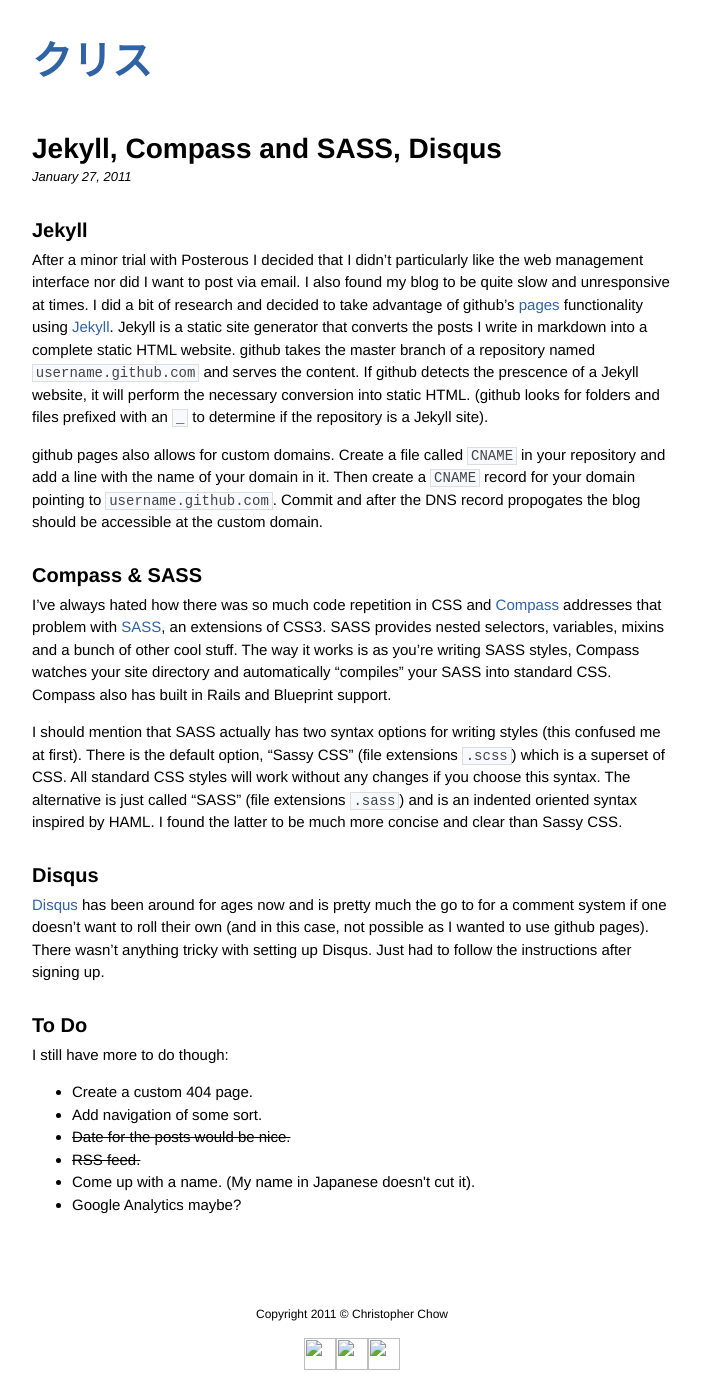
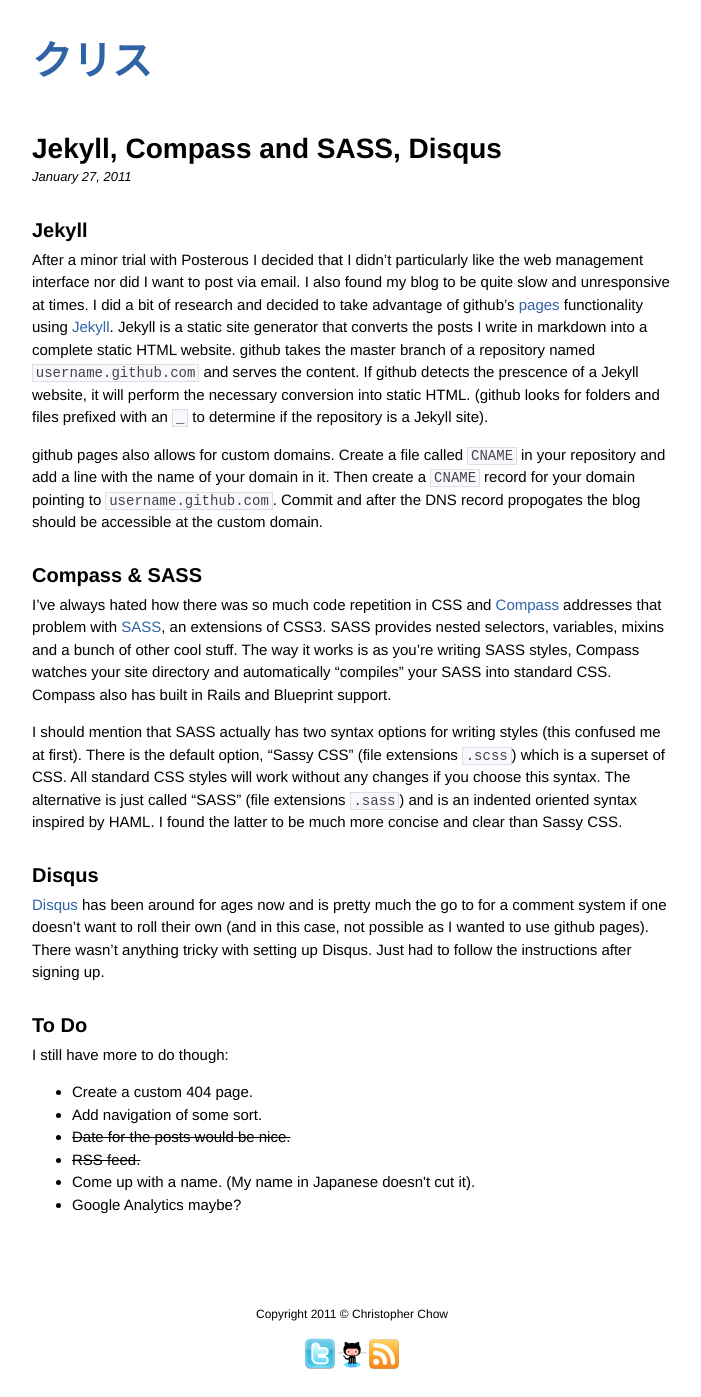
Before and after one commit to christophersjchow/blog, a Jekyll site: the page built from _posts/2011-01-27-Jekyll-Compass-and-SASS-Disqus.markdown, in a window 1280 px wide. Shown: the whole page, without its empty margins (288-989 px from the left). Built offline with Jekyll 4.4.1, drawn with Linux system fonts in a browser that asks for light colours; comment, search, counter and statistics services are not loaded.

Commit message:
Made site HTML5 and CSS3 compliant.

```diff
--- a/_includes/footer.html
+++ b/_includes/footer.html
@@ -1,4 +1,4 @@
 <div id="footer">
   <p>Copyright 2011 &copy; Christopher Chow</p>
-  <a href="http://twitter.com/Soliah"><img src="images/twitter.png" width="32px" height="32px" /></a><a href="https://github.com/Soliah/soliah.github.com"><img src="images/github.png" width="32px" height="32px" /></a><a href="http://feeds.feedburner.com/chowie/dLro"><img src="images/rss.png" width="32px" height="32px"/ ></a>
+  <a href="http://twitter.com/Soliah"><img src="/images/twitter.png" width="32" height="32" /></a><a href="https://github.com/Soliah/soliah.github.com"><img src="/images/github.png" width="32" height="32" /></a><a href="http://feeds.feedburner.com/chowie/dLro"><img src="/images/rss.png" width="32" height="32"/></a>
 </div>
--- a/_includes/header.html
+++ b/_includes/header.html
@@ -1,3 +1,3 @@
 <div id="header">
-  <a href="/"><h1>クリス</h1></a>
+  <h1><a href="/">クリス</a></h1>
 </div>
--- a/_layouts/base.html
+++ b/_layouts/base.html
@@ -1,16 +1,14 @@
-<!DOCTYPE html PUBLIC "-//W3C//DTD XHTML 1.0 Strict//EN"
-"http://www.w3.org/TR/xhtml1/DTD/xhtml1-strict.dtd">
-<html xmlns="http://www.w3.org/1999/xhtml" xml:lang="en" lang="en">
+<!DOCTYPE html>
+<html>
   <head>
-    <title>{{ page.title }}</title>
-    <meta http-equiv="content-type" content="text/html; charset=UTF-8" />
-    <meta http-equiv="content-language" content="en" />
+    <meta charset="UTF-8">
     <link rel="stylesheet" href="/css/print.css" type="text/css" media="print" />
     <link rel="stylesheet" href="/css/ie.css" type="text/css" media="screen" />
     <link rel="stylesheet" href="/css/syntax.css" type="text/css" media="screen" />
     <link rel="stylesheet" href="/css/screen.css" type="text/css" media="screen" />
     <script type="text/javascript" src="http://use.typekit.com/fqk3ede.js"></script>
     <script type="text/javascript">try{Typekit.load();}catch(e){}</script>
+    <title>{{ page.title }}</title>
   </head>
   <body>
     <div>
--- a/_posts/2011-01-27-Jekyll-Compass-and-SASS-Disqus.markdown
+++ b/_posts/2011-01-27-Jekyll-Compass-and-SASS-Disqus.markdown
@@ -22,11 +22,12 @@ I should mention that SASS actually has two syntax options for writing styles (t
 ## To Do
 
 I still have more to do though:
+
 <ul>
   <li>Create a custom 404 page.</li>
   <li>Add navigation of some sort.</li>
-  <li><strike>Date for the posts would be nice.</strike></li>
-  <li><strike>RSS feed.</strike></li>
+  <li class="strike">Date for the posts would be nice.</li>
+  <li class="strike">RSS feed.</li>
   <li>Come up with a name. (My name in Japanese doesn't cut it).</li>
   <li>Google Analytics maybe?</li>
 </ul>
--- a/css/screen.css
+++ b/css/screen.css
@@ -78,8 +78,13 @@ p code, ol code {
   padding-bottom: 25px;
 }
 
+/* line 62, ../sass/screen.sass */
+.strike {
+  text-decoration: line-through;
+}
+
 /* Dates */
-/* line 63, ../sass/screen.sass */
+/* line 66, ../sass/screen.sass */
 .date {
   margin: 0 0 20px 0;
   padding: 0;
@@ -87,27 +92,27 @@ p code, ol code {
 }
 
 /* Disqus Comments */
-/* line 69, ../sass/screen.sass */
+/* line 72, ../sass/screen.sass */
 #disqus_thread {
   padding-bottom: 25px;
 }
-/* line 71, ../sass/screen.sass */
+/* line 74, ../sass/screen.sass */
 #disqus_thread .dsq-item-cp, #disqus_thread .dsq-comment-options, #disqus_thread li[id^=dsq-more-], #disqus_thread .dsq-by, #disqus_thread .dsq-pagination {
   display: none !important;
 }
-/* line 73, ../sass/screen.sass */
+/* line 76, ../sass/screen.sass */
 #disqus_thread #dsq-content #dsq-comments .dsq-comment-footer {
   margin-top: 5px;
 }
 
 /* Header */
-/* line 77, ../sass/screen.sass */
+/* line 80, ../sass/screen.sass */
 #header {
   padding-bottom: 20px;
 }
 
 /* Footer */
-/* line 81, ../sass/screen.sass */
+/* line 84, ../sass/screen.sass */
 #footer {
   text-align: center;
   font-size: 12px;
--- a/sass/screen.sass
+++ b/sass/screen.sass
@@ -59,6 +59,9 @@ p code, ol code
 .post
   padding-bottom: 25px
 
+.strike
+  text-decoration: line-through
+
 /* Dates */
 .date
   margin: 0 0 20px 0
```
Also changed, not shown: 1 other file.
